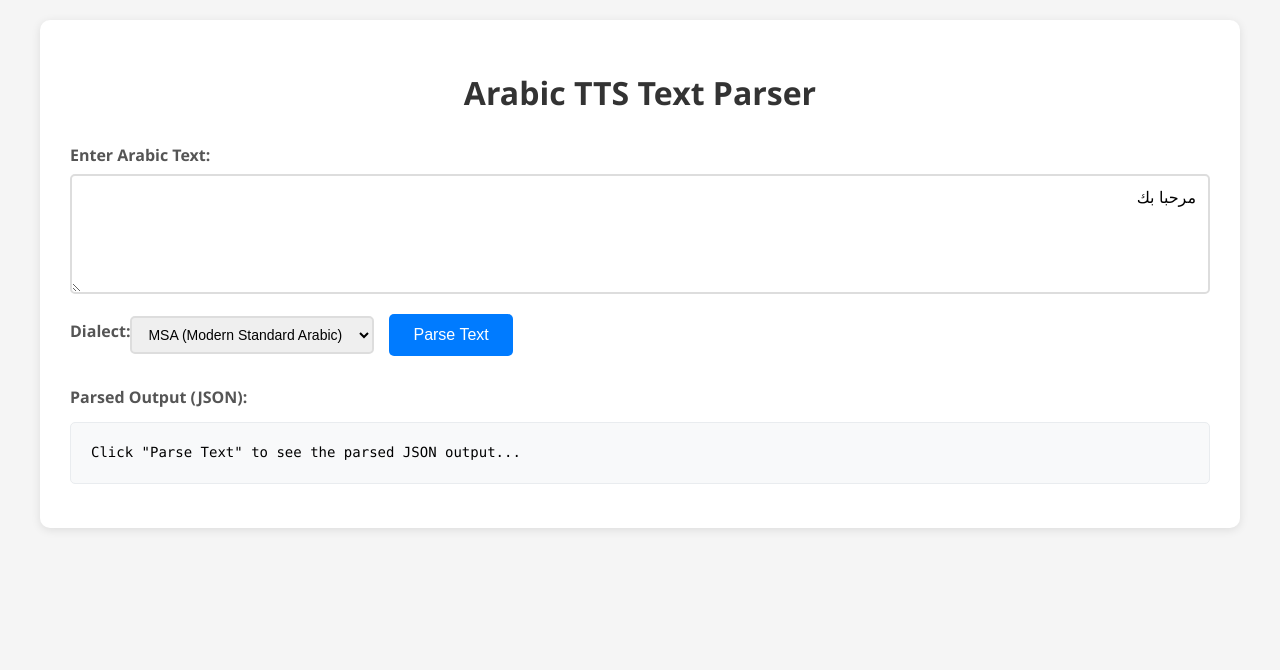
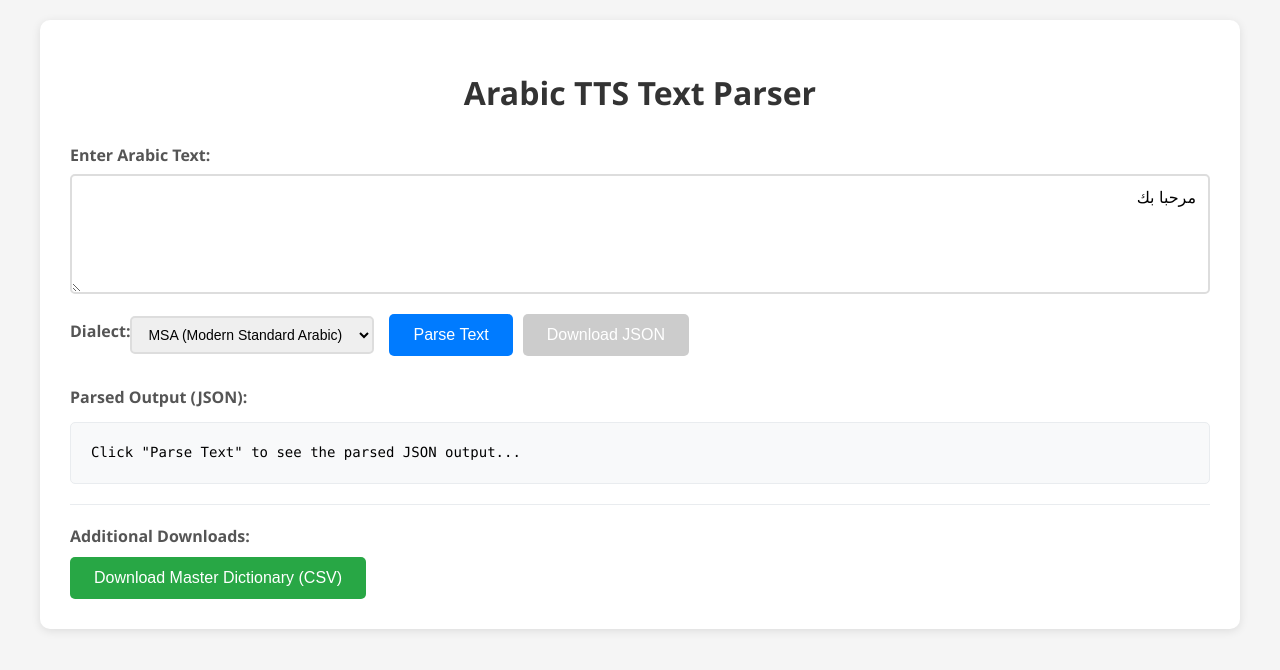
Before and after one commit to hamr0/sawt, a Flask app: page / in a window 1280 px wide. Shown: the top 670 px of the page. Run offline with Flask 3, Linux system fonts and the light colour scheme.

Commit message:
Assistant checkpoint: Added JSON and CSV download functionality
Assistant generated file changes:
- app.py: Add download endpoints for JSON and CSV
- templates/index.html: Add download buttons for JSON and CSV, Add download functionality to JavaScript, Add download functions to JavaScript

---

User prompt:

offer an option to download json, download the dictionary in csv format

Replit-Commit-Author: Assistant
Replit-Commit-Session-Id: 55bb86a9-6b17-4db8-8d12-db56794df8d7

```diff
--- a/app.py
+++ b/app.py
@@ -1,7 +1,10 @@
 
-from flask import Flask, render_template, request, jsonify
+from flask import Flask, render_template, request, jsonify, Response, make_response
 import sys
 import os
+import json
+import csv
+import io
 sys.path.append('src')
 
 from src.main import ArabicTTS
@@ -31,5 +34,76 @@ def parse_text():
     except Exception as e:
         return jsonify({'error': str(e)}), 500
 
+@app.route('/download/json', methods=['POST'])
+def download_json():
+    try:
+        data = request.get_json()
+        text = data.get('text', '')
+        dialect = data.get('dialect', 'MSA')
+
+        if not text:
+            return jsonify({'error': 'No text provided'}), 400
+
+        # Process the text using ArabicTTS
+        tts = ArabicTTS(dialect)
+        result = tts.process_text(text)
+
+        # Create JSON response for download
+        json_str = json.dumps(result, ensure_ascii=False, indent=2)
+
+        response = make_response(json_str)
+        response.headers['Content-Disposition'] = f'attachment; filename=arabic_tts_output_{dialect.lower()}.json'
+        response.headers['Content-Type'] = 'application/json; charset=utf-8'
+
+        return response
+
+    except Exception as e:
+        return jsonify({'error': str(e)}), 500
+
+@app.route('/download/dictionary/csv')
+def download_dictionary_csv():
+    try:
+        # Load the master dictionary
+        with open('data/dictionaries/masterTTS.json', 'r', encoding='utf-8') as f:
+            master_data = json.load(f)
+
+        # Create CSV content
+        output = io.StringIO()
+        writer = csv.writer(output)
+
+        # Write headers
+        headers = ['Word', 'IPA', 'Syllables', 'Pattern', 'Dialect', 'Stress_Pattern']
+        writer.writerow(headers)
+
+        # Write data rows
+        for word, data in master_data.items():
+            if isinstance(data, dict):
+                ipa = data.get('ipa', '')
+                syllables = data.get('syllables', [])
+                pattern = data.get('pattern', '')
+                dialect = data.get('dialect', '')
+                stress_pattern = data.get('stress_pattern', '')
+
+                # Convert syllables list to string if it's a list
+                if isinstance(syllables, list):
+                    syllables_str = ' | '.join(syllables)
+                else:
+                    syllables_str = str(syllables)
+
+                writer.writerow([word, ipa, syllables_str, pattern, dialect, stress_pattern])
+
+        # Create response
+        csv_content = output.getvalue()
+        output.close()
+
+        response = make_response(csv_content)
+        response.headers['Content-Disposition'] = 'attachment; filename=masterTTS_dictionary.csv'
+        response.headers['Content-Type'] = 'text/csv; charset=utf-8'
+
+        return response
+
+    except Exception as e:
+        return jsonify({'error': str(e)}), 500
+
 if __name__ == '__main__':
     app.run(host='0.0.0.0', port=5000, debug=True)
--- a/templates/index.html
+++ b/templates/index.html
@@ -67,6 +67,7 @@
             font-size: 16px;
             cursor: pointer;
             transition: background-color 0.3s;
+            margin-right: 10px;
         }
 
         button:hover {
@@ -76,6 +77,19 @@
         button:disabled {
             background-color: #ccc;
             cursor: not-allowed;
+        }
+
+        .download-section {
+            border-top: 1px solid #e9ecef;
+            padding-top: 20px;
+        }
+
+        .download-section button {
+            background-color: #28a745;
+        }
+
+        .download-section button:hover {
+            background-color: #218838;
         }
 
         .controls {
@@ -143,21 +157,32 @@
                 </select>
 
                 <button id="parseBtn" onclick="parseText()">Parse Text</button>
+                <button id="downloadJsonBtn" onclick="downloadJson()" disabled>Download JSON</button>
             </div>
         </div>
 
         <div class="output-section">
             <label>Parsed Output (JSON):</label>
             <pre id="output">Click "Parse Text" to see the parsed JSON output...</pre>
+
+            <div class="download-section" style="margin-top: 20px;">
+                <label>Additional Downloads:</label>
+                <div style="margin-top: 10px;">
+                    <button onclick="downloadDictionary()">Download Master Dictionary (CSV)</button>
+                </div>
+            </div>
         </div>
     </div>
 
     <script>
+        let currentParsedData = null;
+
         async function parseText() {
             const text = document.getElementById('arabicText').value.trim();
             const dialect = document.getElementById('dialect').value;
             const output = document.getElementById('output');
             const parseBtn = document.getElementById('parseBtn');
+            const downloadJsonBtn = document.getElementById('downloadJsonBtn');
 
             if (!text) {
                 output.textContent = 'Please enter some Arabic text.';
@@ -168,6 +193,7 @@
             // Show loading state
             parseBtn.disabled = true;
             parseBtn.textContent = 'Parsing...';
+            downloadJsonBtn.disabled = true;
             output.textContent = 'Processing...';
             output.className = 'loading';
 
@@ -188,16 +214,82 @@
                 if (response.ok) {
                     output.textContent = JSON.stringify(result, null, 2);
                     output.className = 'success';
+                    currentParsedData = { text, dialect, result };
+                    downloadJsonBtn.disabled = false;
                 } else {
                     output.textContent = `Error: ${result.error}`;
                     output.className = 'error';
+                    currentParsedData = null;
+                    downloadJsonBtn.disabled = true;
                 }
             } catch (error) {
                 output.textContent = `Network Error: ${error.message}`;
                 output.className = 'error';
+                currentParsedData = null;
+                downloadJsonBtn.disabled = true;
             } finally {
                 parseBtn.disabled = false;
                 parseBtn.textContent = 'Parse Text';
+            }
+        }
+
+        async function downloadJson() {
+            if (!currentParsedData) {
+                alert('Please parse some text first.');
+                return;
+            }
+
+            try {
+                const response = await fetch('/download/json', {
+                    method: 'POST',
+                    headers: {
+                        'Content-Type': 'application/json',
+                    },
+                    body: JSON.stringify({
+                        text: currentParsedData.text,
+                        dialect: currentParsedData.dialect
+                    })
+                });
+
+                if (response.ok) {
+                    const blob = await response.blob();
+                    const url = window.URL.createObjectURL(blob);
+                    const a = document.createElement('a');
+                    a.style.display = 'none';
+                    a.href = url;
+                    a.download = `arabic_tts_output_${currentParsedData.dialect.toLowerCase()}.json`;
+                    document.body.appendChild(a);
+                    a.click();
+                    window.URL.revokeObjectURL(url);
+                    document.body.removeChild(a);
+                } else {
+                    alert('Error downloading file');
+                }
+            } catch (error) {
+                alert('Network error: ' + error.message);
+            }
+        }
+
+        async function downloadDictionary() {
+            try {
+                const response = await fetch('/download/dictionary/csv');
+
+                if (response.ok) {
+                    const blob = await response.blob();
+                    const url = window.URL.createObjectURL(blob);
+                    const a = document.createElement('a');
+                    a.style.display = 'none';
+                    a.href = url;
+                    a.download = 'masterTTS_dictionary.csv';
+                    document.body.appendChild(a);
+                    a.click();
+                    window.URL.revokeObjectURL(url);
+                    document.body.removeChild(a);
+                } else {
+                    alert('Error downloading dictionary');
+                }
+            } catch (error) {
+                alert('Network error: ' + error.message);
             }
         }
 
```
